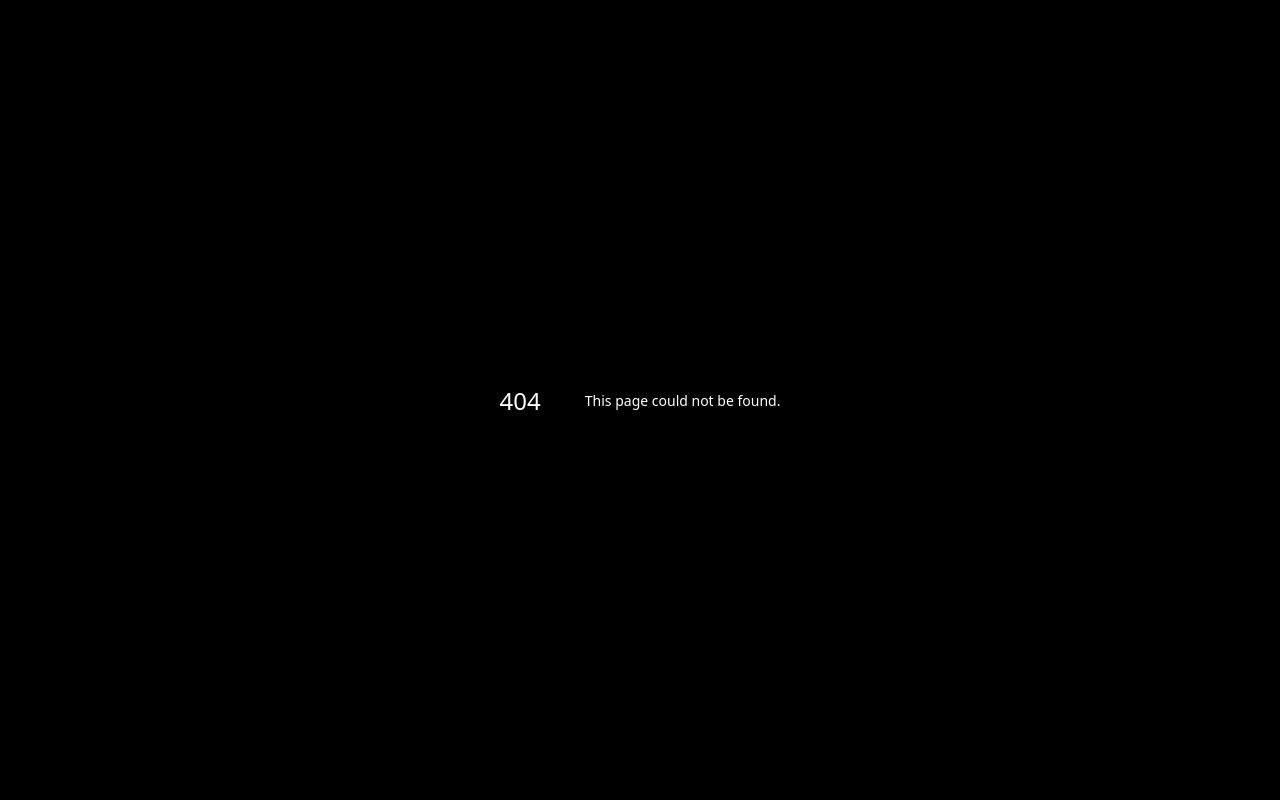
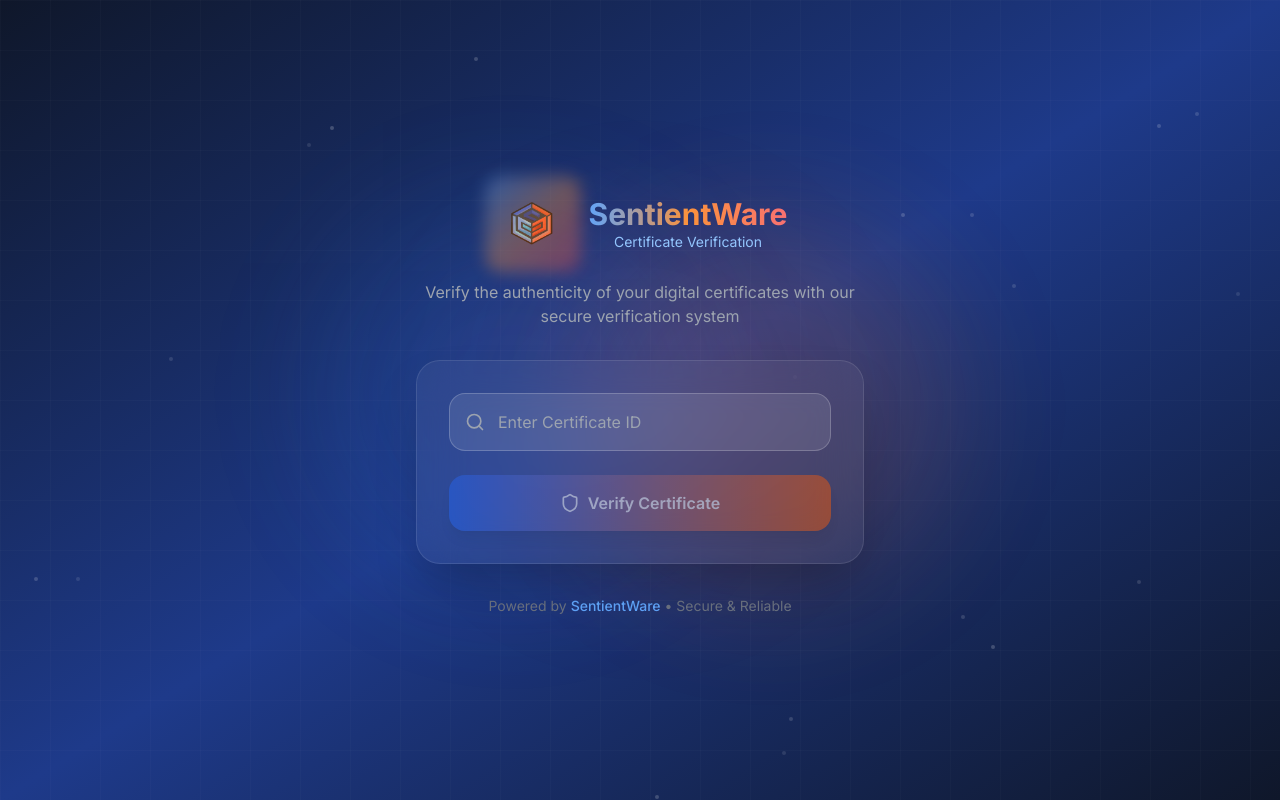
Before and after one commit to debasish9876/idea-to-life, a Next.js app: page /verify-cirtificate in a window 1280 px wide. Before the commit this address had no page. Built offline with nearby package versions, Linux system fonts and the light colour scheme.

Commit message:
Added certificate verification page

```diff
--- /dev/null
+++ b/app/verify-cirtificate/page.tsx
@@ -0,0 +1,240 @@
+"use client";
+import { useState } from "react";
+import { getDatabase, ref, get, child } from "firebase/database";
+import { initializeApp } from "firebase/app";
+import { Search, Shield, CheckCircle, XCircle, Award, Mail, Clock, Tag } from "lucide-react";
+
+const firebaseConfig = {
+  apiKey: "AIzaSyCL4_e8LD1-12WBeGC3WIXFBYCwbIi2dvs",
+  authDomain: "varify-cirtificate.firebaseapp.com",
+  databaseURL: "https://varify-cirtificate-default-rtdb.firebaseio.com",
+  projectId: "varify-cirtificate",
+  storageBucket: "varify-cirtificate.firebasestorage.app",
+  messagingSenderId: "460940432932",
+  appId: "1:460940432932:web:abd06d275d8080296b6ab1",
+  measurementId: "G-4TGKM1K6D6"
+};
+
+// Initialize Firebase
+const app = initializeApp(firebaseConfig);
+
+export default function VerifyCertificate() {
+  const [certId, setCertId] = useState("");
+  const [data, setData] = useState(null);
+  const [notFound, setNotFound] = useState(false);
+  const [loading, setLoading] = useState(false);
+
+  const handleVerify = async () => {
+    if (!certId.trim()) return;
+
+    setLoading(true);
+    const dbRef = ref(getDatabase(app));
+    try {
+      const snapshot = await get(child(dbRef, `certificates/${certId}`));
+      if (snapshot.exists()) {
+        setData(snapshot.val());
+        setNotFound(false);
+      } else {
+        setData(null);
+        setNotFound(true);
+      }
+    } catch (error) {
+      console.error(error);
+    } finally {
+      setLoading(false);
+    }
+  };
+
+  const handleKeyPress = (e) => {
+    if (e.key === 'Enter') {
+      handleVerify();
+    }
+  };
+
+  return (
+    <div className="min-h-screen relative overflow-hidden bg-gradient-to-br from-slate-900 via-blue-900 to-slate-900">
+      {/* Animated Background Effects */}
+      <div className="absolute inset-0">
+        {/* Gradient Orbs */}
+        <div className="absolute top-1/4 left-1/4 w-96 h-96 bg-blue-500/20 rounded-full blur-3xl animate-pulse"></div>
+        <div className="absolute bottom-1/4 right-1/4 w-96 h-96 bg-orange-500/20 rounded-full blur-3xl animate-pulse delay-1000"></div>
+        <div className="absolute top-1/2 left-1/2 transform -translate-x-1/2 -translate-y-1/2 w-96 h-96 bg-red-500/10 rounded-full blur-3xl animate-pulse delay-500"></div>
+
+        {/* Grid Pattern */}
+        <div className="absolute inset-0 bg-[linear-gradient(rgba(255,255,255,0.02)_1px,transparent_1px),linear-gradient(90deg,rgba(255,255,255,0.02)_1px,transparent_1px)] bg-[size:50px_50px]"></div>
+
+        {/* Floating Particles */}
+        <div className="absolute inset-0">
+          {[...Array(20)].map((_, i) => (
+            <div
+              key={i}
+              className="absolute w-1 h-1 bg-white/20 rounded-full animate-pulse"
+              style={{
+                left: `${Math.random() * 100}%`,
+                top: `${Math.random() * 100}%`,
+                animationDelay: `${Math.random() * 3}s`,
+                animationDuration: `${2 + Math.random() * 2}s`
+              }}
+            ></div>
+          ))}
+        </div>
+      </div>
+
+      <div className="relative z-10 min-h-screen flex flex-col items-center justify-center px-4 py-8">
+        {/* Header with Logo */}
+        <div className="text-center mb-8">
+          <div className="flex items-center justify-center mb-4">
+            <div className="relative">
+              {/* Your actual logo image */}
+              <div className="w-20 h-20 flex items-center justify-center">
+                <img
+                  src="/../final.png"
+                  alt="SentientWare Logo"
+                  className="w-full h-full object-contain"
+                />
+              </div>
+              <div className="absolute -inset-2 bg-gradient-to-br from-blue-400 via-orange-400 to-red-500 rounded-2xl blur opacity-20 animate-pulse"></div>
+            </div>
+            <div className="ml-4">
+              <h1 className="text-3xl font-bold bg-gradient-to-r from-blue-400 via-orange-400 to-red-400 bg-clip-text text-transparent">
+                SentientWare
+              </h1>
+              <p className="text-blue-300 text-sm">Certificate Verification</p>
+            </div>
+          </div>
+          <p className="text-gray-400 max-w-md mx-auto">
+            Verify the authenticity of your digital certificates with our secure verification system
+          </p>
+        </div>
+
+        {/* Main Card */}
+        <div className="w-full max-w-md">
+          <div className="bg-white/5 backdrop-blur-xl border border-white/10 rounded-3xl p-8 shadow-2xl">
+            {/* Search Input */}
+            <div className="relative mb-6">
+              <div className="absolute inset-y-0 left-0 pl-4 flex items-center pointer-events-none">
+                <Search className="w-5 h-5 text-gray-400" />
+              </div>
+              <input
+                type="text"
+                placeholder="Enter Certificate ID"
+                value={certId}
+                onChange={(e) => setCertId(e.target.value)}
+                onKeyPress={handleKeyPress}
+                className="w-full pl-12 pr-4 py-4 bg-white/10 border border-white/20 rounded-2xl text-white placeholder-gray-400 focus:outline-none focus:ring-2 focus:ring-blue-500 focus:border-transparent transition-all duration-300"
+              />
+            </div>
+
+            {/* Verify Button */}
+            <button
+              onClick={handleVerify}
+              disabled={loading || !certId.trim()}
+              className="w-full bg-gradient-to-r from-blue-600 to-orange-600 text-white py-4 rounded-2xl font-semibold shadow-lg hover:shadow-blue-500/25 hover:scale-[1.02] disabled:opacity-50 disabled:cursor-not-allowed transition-all duration-300 flex items-center justify-center gap-2"
+            >
+              {loading ? (
+                <>
+                  <div className="w-5 h-5 border-2 border-white/30 border-t-white rounded-full animate-spin"></div>
+                  Verifying...
+                </>
+              ) : (
+                <>
+                  <Shield className="w-5 h-5" />
+                  Verify Certificate
+                </>
+              )}
+            </button>
+          </div>
+
+          {/* Results */}
+          {data && (
+            <div className="mt-6 bg-white/5 backdrop-blur-xl border border-green-500/20 rounded-3xl p-6 shadow-2xl animate-fade-in">
+              <div className="flex items-center gap-3 mb-4">
+                <CheckCircle className="w-6 h-6 text-green-400" />
+                <h3 className="text-lg font-semibold text-green-400">Certificate Verified</h3>
+              </div>
+
+              <div className="space-y-4">
+                <div className="flex items-start gap-3">
+                  <Award className="w-5 h-5 text-blue-400 mt-0.5" />
+                  <div>
+                    <p className="text-gray-400 text-sm">Certificate Holder</p>
+                    <p className="text-white font-medium">{data.name}</p>
+                  </div>
+                </div>
+
+                <div className="flex items-start gap-3">
+                  <Tag className="w-5 h-5 text-orange-400 mt-0.5" />
+                  <div>
+                    <p className="text-gray-400 text-sm">Domain</p>
+                    <p className="text-white font-medium">{data.domain}</p>
+                  </div>
+                </div>
+
+                <div className="flex items-start gap-3">
+                  <Clock className="w-5 h-5 text-blue-400 mt-0.5" />
+                  <div>
+                    <p className="text-gray-400 text-sm">Duration</p>
+                    <p className="text-white font-medium">{data.duration}</p>
+                  </div>
+                </div>
+
+                <div className="flex items-start gap-3">
+                  <div className={`w-3 h-3 rounded-full mt-1.5 ${data.status?.toLowerCase() === 'active' ? 'bg-green-400' : 'bg-orange-400'}`}></div>
+                  <div>
+                    <p className="text-gray-400 text-sm">Status</p>
+                    <p className={`font-medium ${data.status?.toLowerCase() === 'active' ? 'text-green-400' : 'text-orange-400'}`}>
+                      {data.status}
+                    </p>
+                  </div>
+                </div>
+
+                <div className="flex items-start gap-3">
+                  <Mail className="w-5 h-5 text-red-400 mt-0.5" />
+                  <div>
+                    <p className="text-gray-400 text-sm">Email</p>
+                    <p className="text-white font-medium break-all">{data.mailId}</p>
+                  </div>
+                </div>
+              </div>
+            </div>
+          )}
+
+          {notFound && (
+            <div className="mt-6 bg-white/5 backdrop-blur-xl border border-red-500/20 rounded-3xl p-6 shadow-2xl animate-fade-in">
+              <div className="flex items-center gap-3">
+                <XCircle className="w-6 h-6 text-red-400" />
+                <div>
+                  <h3 className="text-lg font-semibold text-red-400 mb-1">Certificate Not Found</h3>
+                  <p className="text-gray-400 text-sm">Please check the Certificate ID and try again</p>
+                </div>
+              </div>
+            </div>
+          )}
+        </div>
+
+        {/* Footer */}
+        <div className="mt-8 text-center">
+          <p className="text-gray-500 text-sm">
+            Powered by <span className="text-blue-400 font-medium">SentientWare</span> • Secure & Reliable
+          </p>
+        </div>
+      </div>
+
+      <style jsx>{`
+        @keyframes fade-in {
+          from {
+            opacity: 0;
+            transform: translateY(20px);
+          }
+          to {
+            opacity: 1;
+            transform: translateY(0);
+          }
+        }
+        .animate-fade-in {
+          animation: fade-in 0.5s ease-out;
+        }
+      `}</style>
+    </div>
+  );
+}
```
Also changed, not shown: package.json (+5 -4 lines), 1 other file (tests, documents, lock files or other folders).
